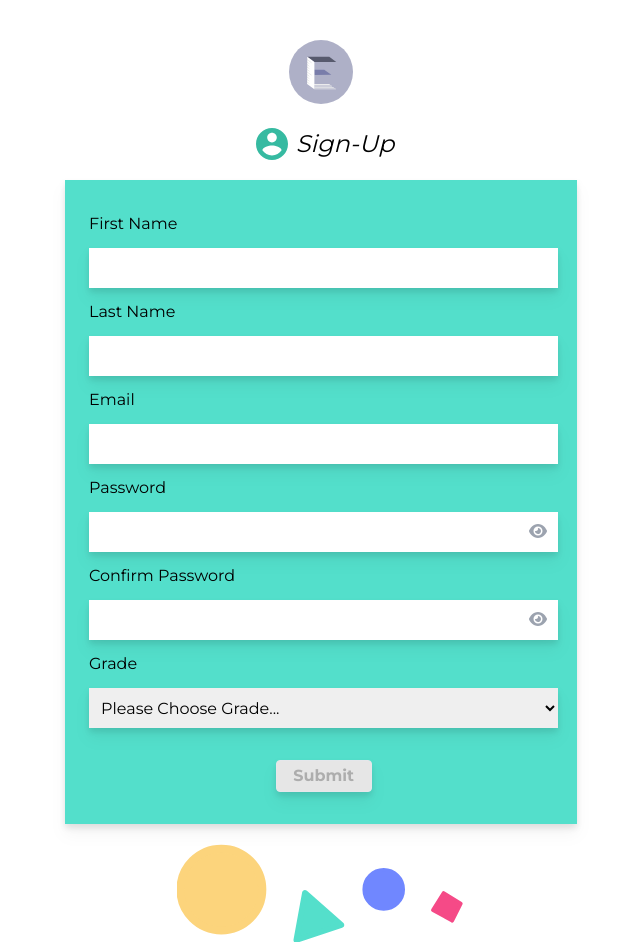
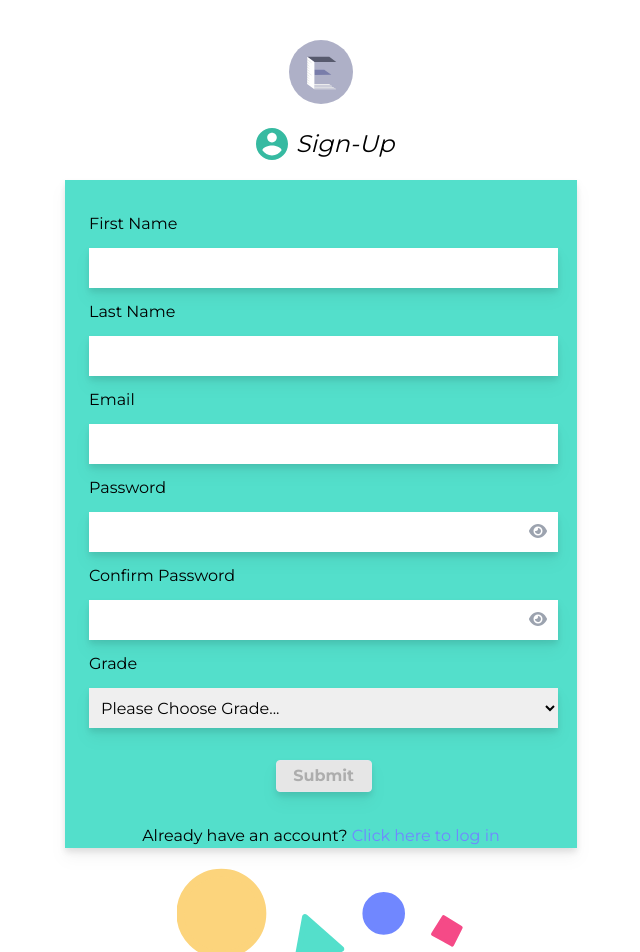
Before and after one commit to codersforcauses/elucidate, a Nuxt app in the folder client/: page /signup in a window 1280 px wide. Shown: the top 952 px of the page, without its empty margins (319-959 px from the left). Built offline with nearby package versions, Linux system fonts and the light colour scheme.

Commit message:
login link in signup page

```diff
--- a/client/pages/signup.vue
+++ b/client/pages/signup.vue
@@ -32,6 +32,7 @@
             <!-- <button v-else type="submit" :disabled="invalid" class="w-24 h-8 mt-5 font-bold bg-white border border-solid rounded place-self-center text-l text-red">Submit</button> -->
           </form>
         </ValidationObserver>
+        <p>Already have an account? <NuxtLink to="/login" class="text-blue">Click here to log in</NuxtLink></p>
       </AuthForm>
 
       <!-- Add sign up form here? -->
```
